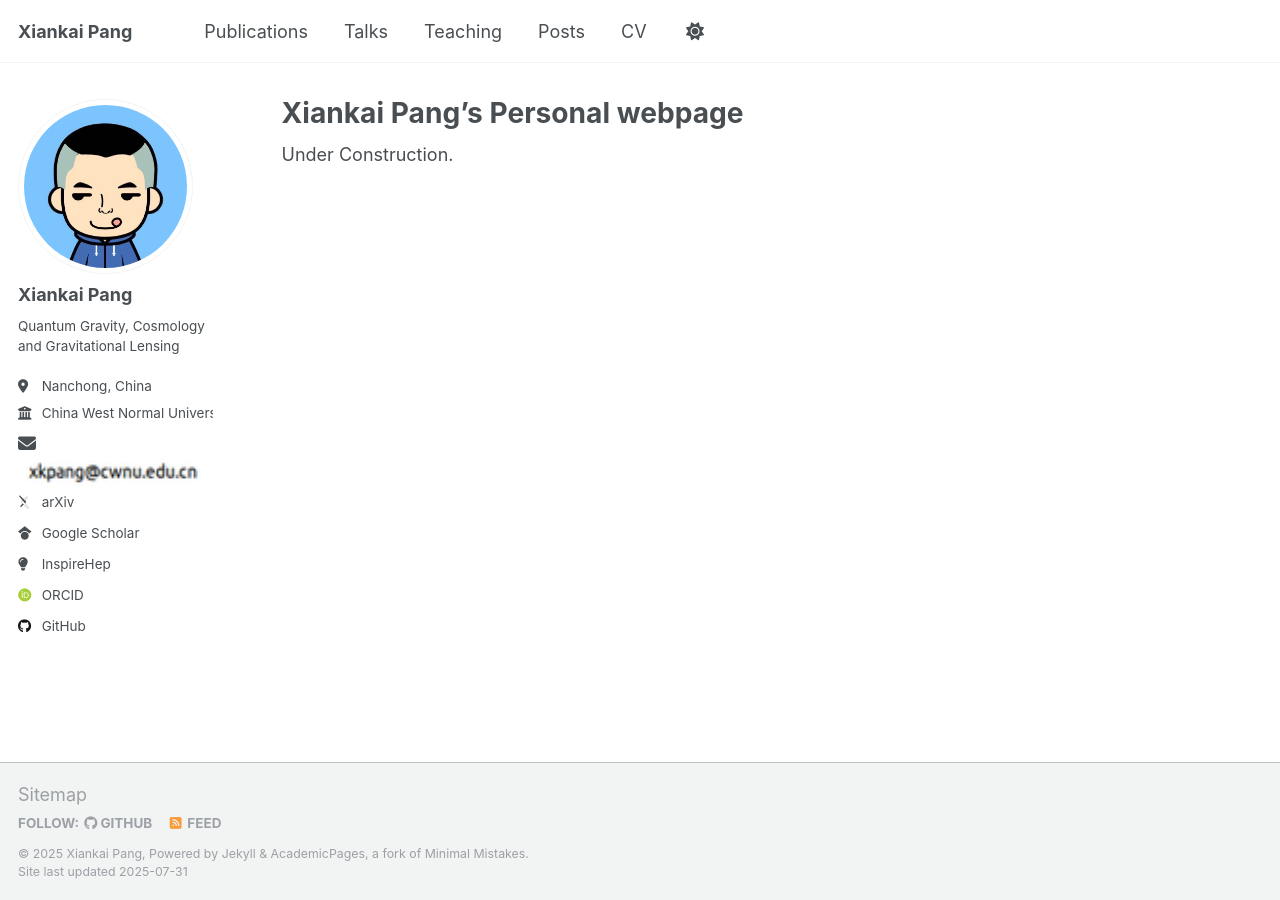
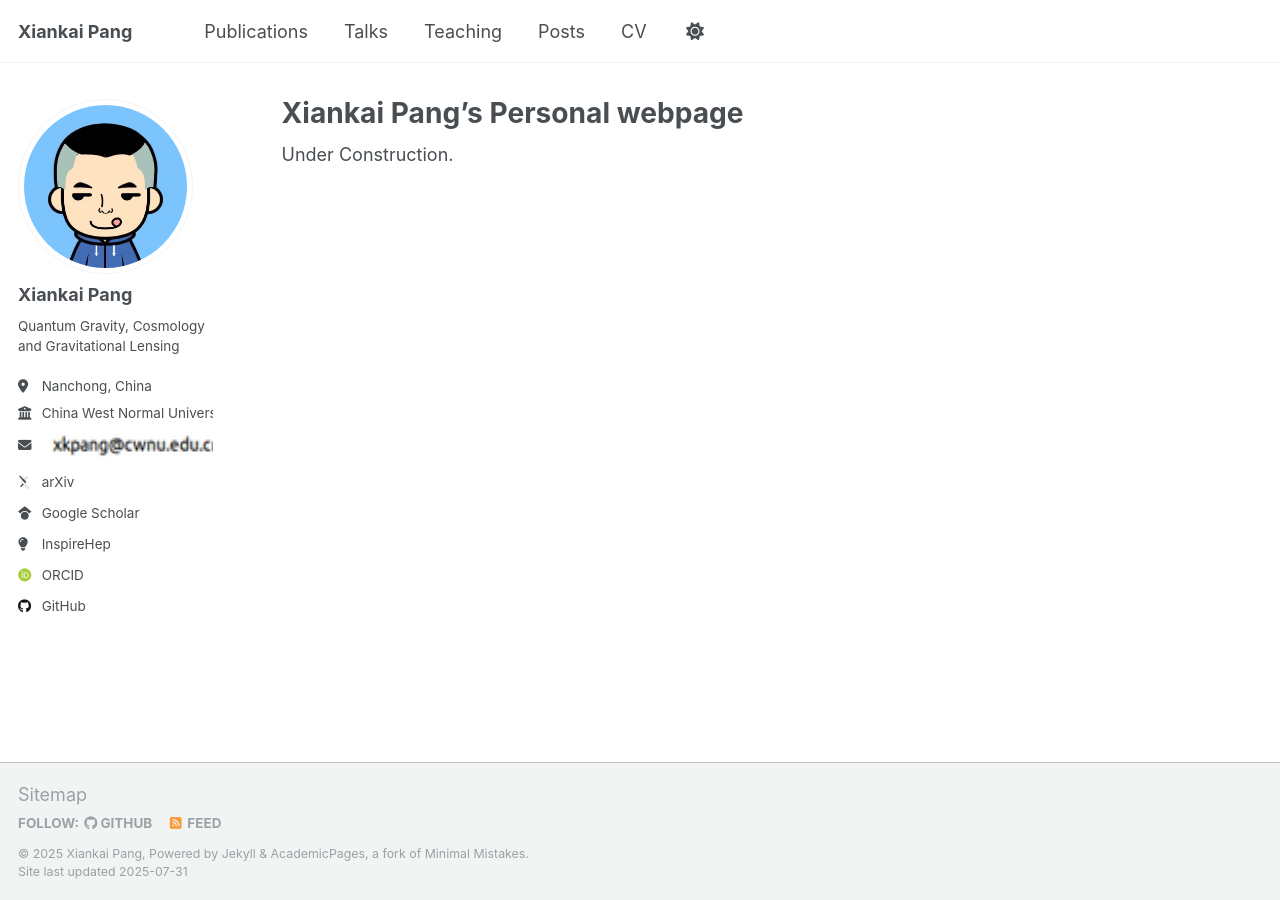
Before and after one commit to NineBeans2/NineBeans2.github.io, a Jekyll site: the page built from _pages/about.md, in a window 1280 px wide. Built offline with Jekyll 4.4.1, drawn with Linux system fonts in a browser that asks for light colours; some web fonts are replaced; a script that is not in the unit is left out.

Commit message:
li added for email png

```diff
--- a/_includes/author-profile.html
+++ b/_includes/author-profile.html
@@ -37,7 +37,7 @@
         <!-- <li><a href="mailto:{{ author.email }}"><i class="fas fa-fw fa-envelope icon-pad-right" aria-hidden="true"></i>{{ site.data.ui-text[site.locale].email_label | default: "Email" }}</a></li> -->
         <!-- <li><a href="mailto:{{ author.email }}"><img src="{{ author.email }}" alt="{{ author.email }}"  fetchpriority="high" /></a></li> -->
         <!-- <img src="{{ author.email }}" alt="{{ author.email }}"  fetchpriority="high" /> -->
-        <i class="fas fa-fw fa-envelope icon-pad-right" aria-hidden="true"></i><img src="{{ author.email | prepend: "/images/" | prepend: base_path }}" height="5" width="30" alt="Email" fetchpriority="high"  />
+		<li><i class="fas fa-fw fa-envelope icon-pad-right" aria-hidden="true"></i><img src="{{ author.email | prepend: "/images/" | prepend: base_path }}" height="5" width="30" alt="Email" fetchpriority="high"  /></li>
 
       {% endif %}
 
```
